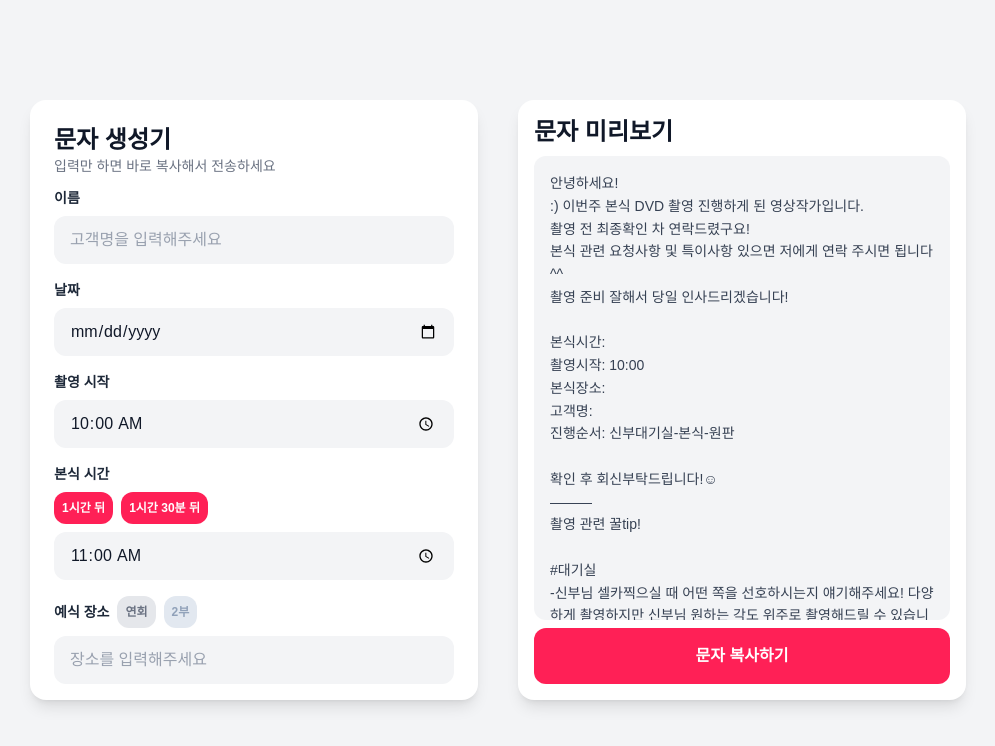
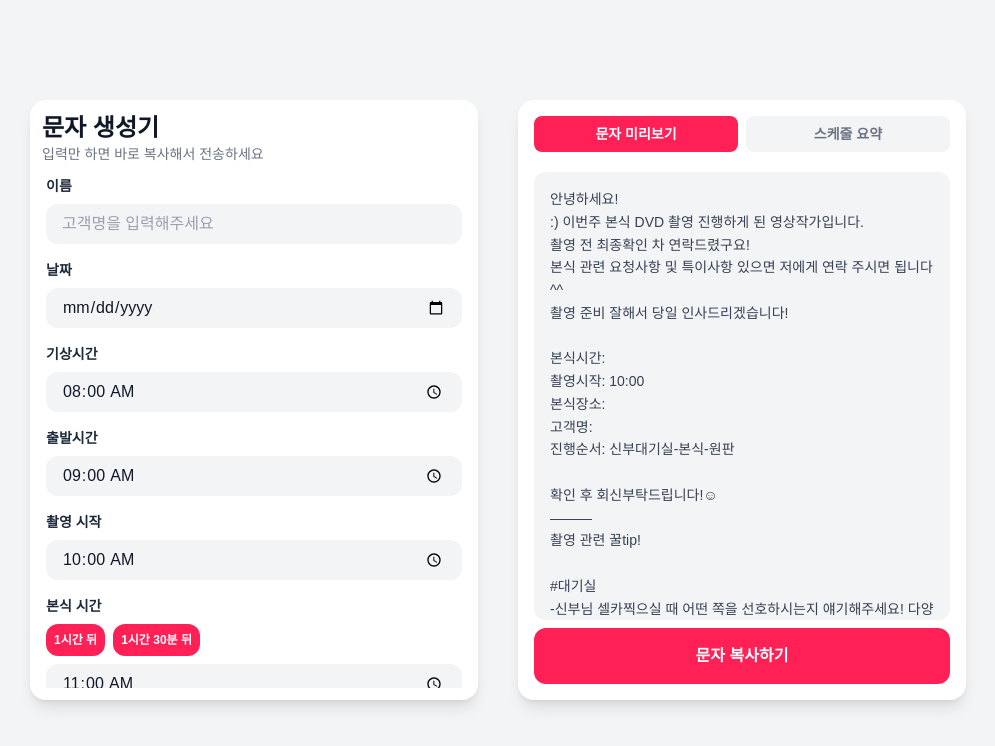
Before and after one commit to dohundev/auto-message, a Next.js app: page / in a window 1280 px wide. Shown: the top 746 px of the page, without its empty margins (142-1137 px from the left). Built offline with nearby package versions, Linux system fonts and the light colour scheme.

Commit message:
feat : 기상시간 및 출발시간 추가

```diff
--- a/app/page.tsx
+++ b/app/page.tsx
@@ -6,17 +6,20 @@ import toast, { Toaster } from 'react-hot-toast';
 import { MESSAGE_TEMPLATE } from './constants/messageTemplate';
 
 const inputStyle =
-  'w-full block rounded-xl bg-gray-100 px-4 py-3 text-gray-900 placeholder-gray-400 focus:outline-none focus:ring-2 focus:ring-rose-400 mb-4';
+  'w-full block rounded-xl bg-gray-100 px-4 py-2 text-gray-900 placeholder-gray-400 focus:outline-none focus:ring-2 focus:ring-rose-400 mb-4';
 const labelStyle = 'block text-sm font-semibold text-gray-800 ';
 
 export default function Home() {
   const [customerName, setCustomerName] = useState('');
   const [weddingDate, setWeddingDate] = useState<Date | null>(null);
+  const [wakeupTime, setWakeupTime] = useState('08:00');
+  const [departureTime, setDepartureTime] = useState('09:00');
   const [shootTime, setShootTime] = useState('10:00');
   const [ceremonyTime, setCeremonyTime] = useState('11:00');
   const [location, setLocation] = useState('');
   const [hasReception, setHasReception] = useState(false);
   const [hasSecondPart, setHasSecondPart] = useState(false);
+  const [activeTab, setActiveTab] = useState('message');
 
   const formatDateWithDay = (data: Date) => {
     const days = ['일', '월', '화', '수', '목', '금', '토'];
@@ -102,11 +105,12 @@ export default function Home() {
           position: 'top-center',
         }}
       />
-      <section className='w-full max-w-md lg:h-[600px] bg-white rounded-2xl shadow-lg p-6'>
+      <section className='w-full max-w-md lg:h-[600px] bg-white rounded-2xl flex flex-col shadow-lg p-3'>
         <h1 className='text-2xl font-bold text-gray-900'>문자 생성기 </h1>
         <p className='text-sm text-gray-500 mb-3'>
           입력만 하면 바로 복사해서 전송하세요
         </p>
+        <div className='overflow-y-auto flex-1 px-1'>
           <div className='space-y-2 mb-4'>
             <label className={labelStyle}>이름</label>
 
@@ -131,6 +135,20 @@ export default function Home() {
               className={inputStyle}
               value={weddingDate ? weddingDate.toISOString().split('T')[0] : ''}
               onChange={(e) => setWeddingDate(new Date(e.target.value) || null)}
+            />
+            <label className={labelStyle}>기상시간</label>
+            <input
+              type='time'
+              className={inputStyle}
+              value={wakeupTime}
+              onChange={(e) => setWakeupTime(e.target.value)}
+            />
+            <label className={labelStyle}>출발시간</label>
+            <input
+              type='time'
+              className={inputStyle}
+              value={departureTime}
+              onChange={(e) => setDepartureTime(e.target.value)}
             />
             <label className={labelStyle}>촬영 시작</label>
             <input
@@ -234,15 +252,37 @@ export default function Home() {
               placeholder='장소를 입력해주세요'
             />
           </div>
+        </div>
       </section>
       <section className='w-full max-w-md lg:h-[600px] bg-white rounded-2xl flex flex-col shadow-lg p-4'>
-        <h1 className='text-2xl font-bold text-gray-900'>문자 미리보기 </h1>
+        <div className='flex gap-2 mb-3'>
+          <button
+            onClick={() => setActiveTab('message')}
+            className={`flex-1 py-2 rounded-lg text-sm font-semibold transition ${
+              activeTab === 'message'
+                ? 'bg-rose-500 text-white'
+                : 'bg-gray-100 text-gray-500 hover:bg-gray-200'
+            }`}
+          >
+            문자 미리보기
+          </button>
+          <button
+            onClick={() => setActiveTab('schedule')}
+            className={`flex-1 py-2 rounded-lg text-sm font-semibold transition ${
+              activeTab === 'schedule'
+                ? 'bg-rose-500 text-white'
+                : 'bg-gray-100 text-gray-500 hover:bg-gray-200'
+            }`}
+          >
+            스케줄 요약
+          </button>
+        </div>
         <div className='bg-gray-100 rounded-xl p-4 text-sm text-gray-700 whitespace-pre-line leading-relaxed flex-1 overflow-y-auto my-2'>
-          {message}
+          {activeTab === 'message' ? message : ''}
         </div>
         <button
           onClick={() => copyMessage()}
-          className='w-full bg-rose-500 text-white font-semibold py-4 rounded-xl active:scale-[0.98] transitio cursor-pointer'
+          className='w-full bg-rose-500 text-white font-semibold py-4 rounded-xl active:scale-[0.98] transition cursor-pointer'
         >
           문자 복사하기
         </button>
```
Lines whose indentation alone changed are shown as unchanged.
